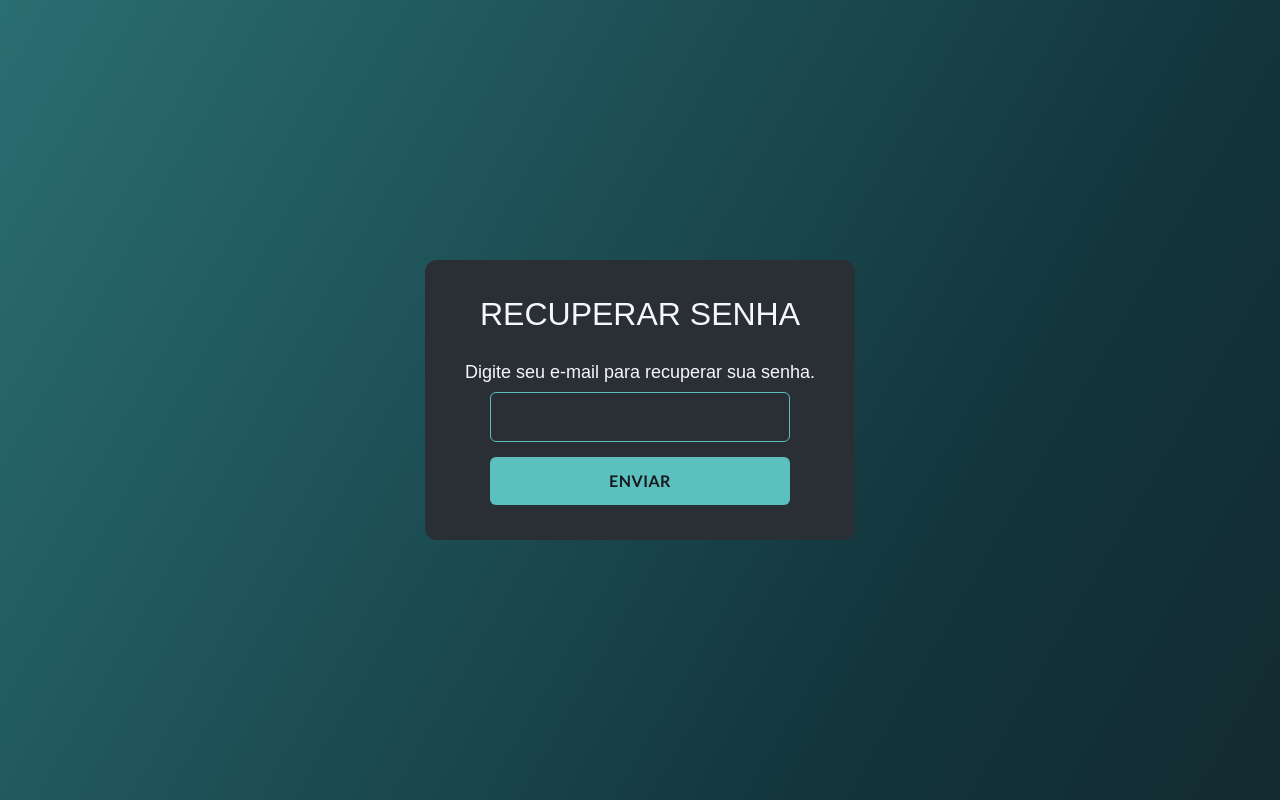
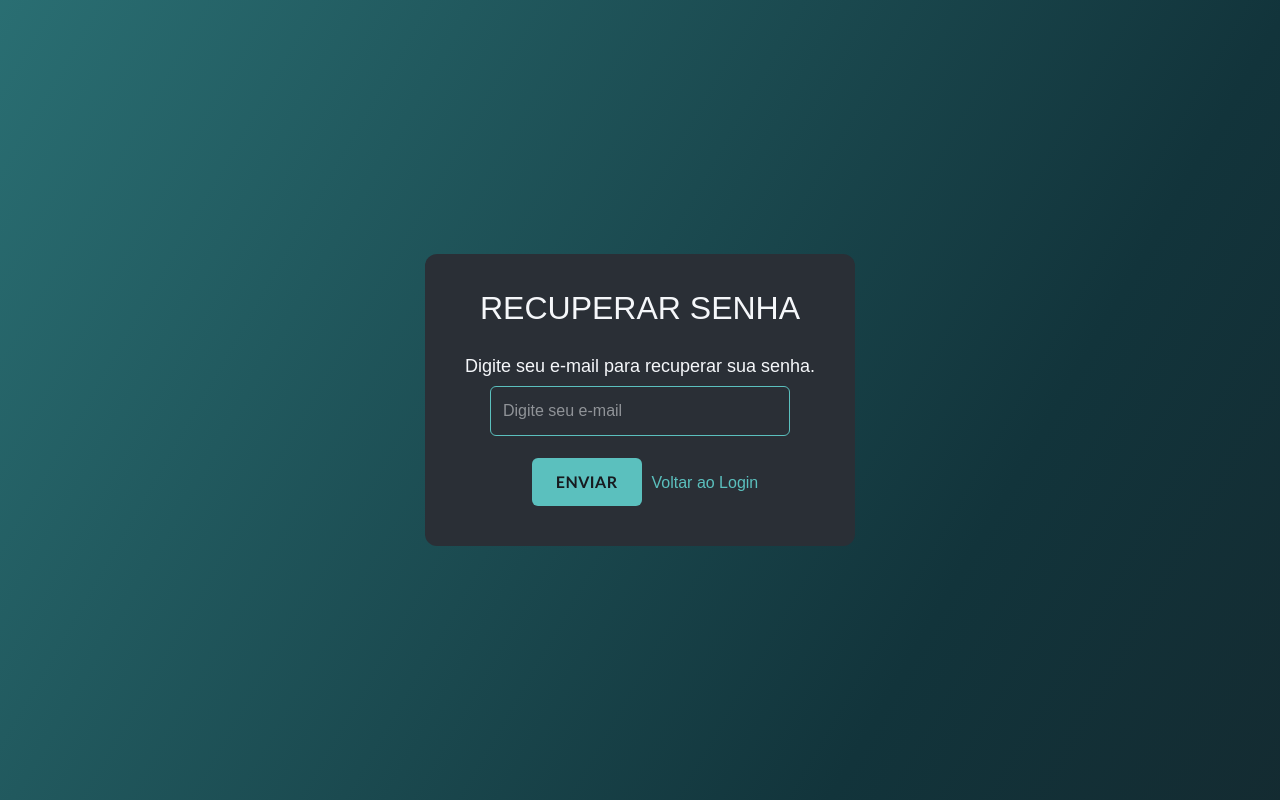
Before and after one commit to eric2009slo-dot/Projeto_Cotuca, a Next.js app in the folder frontend/: page /recuperar-senha in a window 1280 px wide. Built offline with nearby package versions, Linux system fonts and the light colour scheme; a web font is replaced by a local one.

Commit message:
Adiciona pagina de recuperacao de senha e link no login

```diff
--- a/frontend/app/login/page.js
+++ b/frontend/app/login/page.js
@@ -70,6 +70,9 @@ async function fazerLogin(e) {
           required
         />
 
+
+
+
         <label>
           <Lock size={18} />
           Senha
@@ -81,15 +84,42 @@ async function fazerLogin(e) {
           required
         />
 
-        <button type="submit" disabled={carregando}>
+        <div
+          style={{
+          display: "flex",
+          flexDirection: "column",
+          alignItems: "center",
+          gap: "12px",
+          width: "100%",
+          gridColumn: "1 / -1"
+        }}
+        >
+          <button
+            type="submit"
+            disabled={carregando}
+            style={{ margin: 0 }}
+          >
           {carregando ? "ENTRANDO..." : "ENTRAR"}
-        </button>
+          </button>
 
-          {mensagem && <p role="status">{mensagem}</p>}
+          <Link
+            href="/recuperar-senha"
+            style={{
+            display: "block",
+            position: "static",
+            color: "#5BC0BE",
+            margin: 0,
+            textAlign: "center"
+          }}
+          >
+            Esqueceu sua senha?
+          </Link>
+        </div>
 
-        <p className="esqueci-senha">
-          Esqueceu sua senha?
-        </p>
+        {mensagem && <p role="status">{mensagem}</p>}
+
+
+
 
         <p className="cadastro-link">
           Ainda não possui uma conta?{" "}
--- a/frontend/app/recuperar-senha/page.js
+++ b/frontend/app/recuperar-senha/page.js
@@ -1,4 +1,29 @@
+
+"use client";
+
+import { useState } from "react";
+import Link from "next/link";
+
 export default function RecuperarSenha() {
+  const [email, setEmail] = useState("");
+  const [mensagem, setMensagem] = useState("");
+
+  function enviarEmail() {
+    if (email.trim() === "") {
+      setMensagem("Digite seu e-mail.");
+      return;
+    }
+
+    if (!/^[^\s@]+@[^\s@]+\.[^\s@]+$/.test(email.trim())) {
+      setMensagem("Digite um e-mail válido.");
+      return;
+    }
+
+   setMensagem(
+    "Para recuperar o acesso à sua conta, entre em contato com o administrador do Iron Bonds."
+);
+  }
+
   return (
     <main>
       <div className="login-card">
@@ -8,9 +33,32 @@ export default function RecuperarSenha() {
           Digite seu e-mail para recuperar sua senha.
         </p>
 
-        <input type="email" />
+        <input
+          type="email"
+          value={email}
+          onChange={(e) => setEmail(e.target.value)}
+          placeholder="Digite seu e-mail"
+        />
 
-        <button>ENVIAR</button>
+        <button type="button" onClick={enviarEmail}>
+          ENVIAR
+        </button>
+
+        {mensagem && (
+          <p role="status" style={{ color: "#5BC0BE" }}>
+            {mensagem}
+          </p>
+        )}
+
+        <Link
+          href="/login"
+          style={{
+            color: "#5BC0BE",
+            textDecoration: "none"
+          }}
+        >
+          Voltar ao Login
+        </Link>
       </div>
     </main>
   );
```
Also changed, not shown: frontend/app/globals.css (line endings or trailing spaces).
